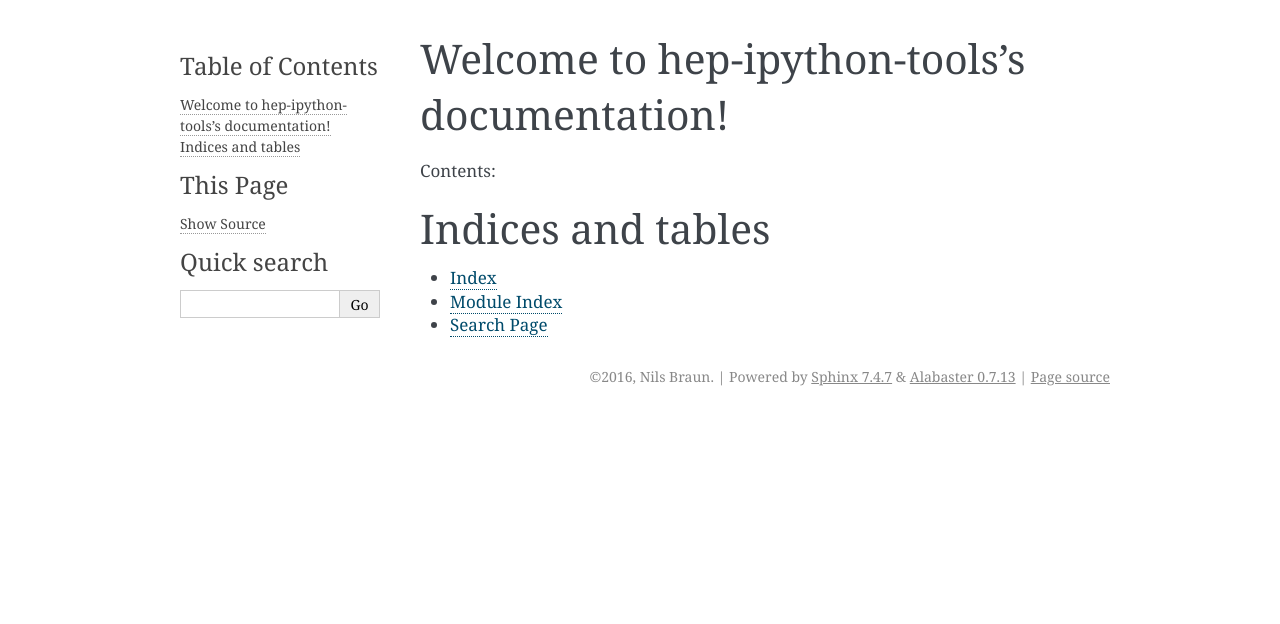
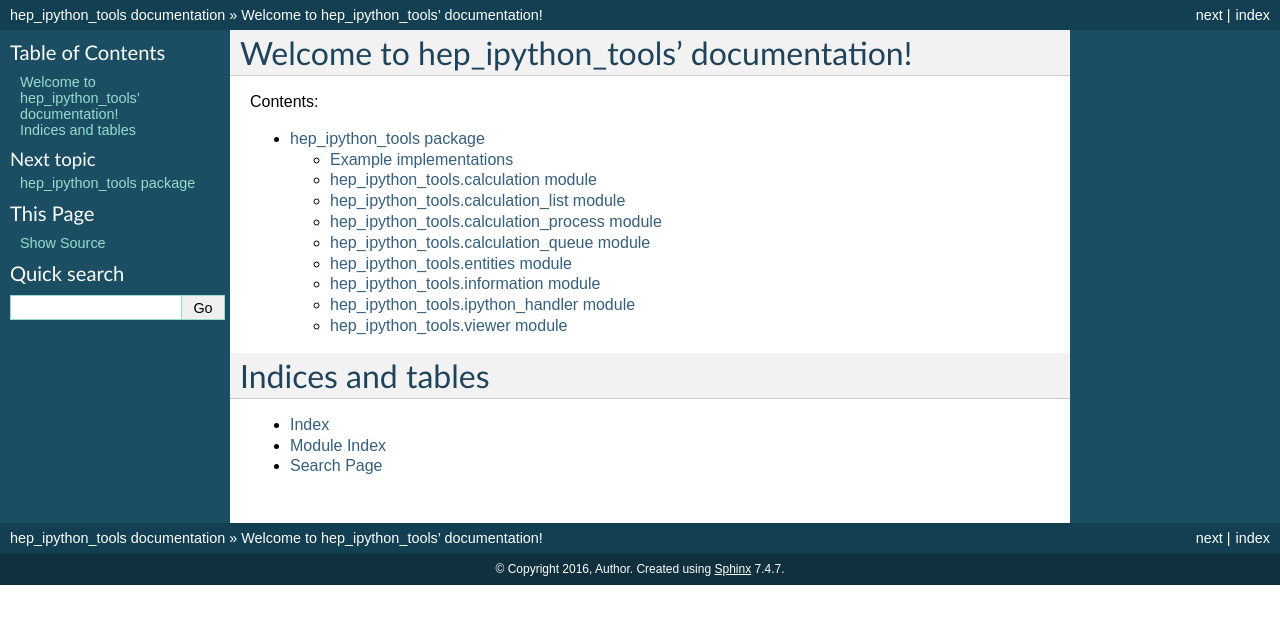
Before and after one commit to hep-ipython-tools/hep-ipython-tools, a Sphinx documentation site: the page built from docs/index.rst, in a window 1280 px wide. Shown: the top 624 px of the page. Built offline with Sphinx 7.4.7, drawn with Linux system fonts in a browser that asks for light colours.

```diff
--- a/docs/conf.py
+++ b/docs/conf.py
@@ -1,7 +1,7 @@
 # -*- coding: utf-8 -*-
 #
-# hep-ipython-tools documentation build configuration file, created by
-# sphinx-quickstart on Thu Oct  6 08:56:15 2016.
+# hep_ipython_tools documentation build configuration file, created by
+# sphinx-quickstart on Thu Oct  6 09:04:01 2016.
 #
 # This file is execfile()d with the current directory set to its
 # containing dir.
@@ -31,10 +31,8 @@
 # ones.
 extensions = [
     'sphinx.ext.autodoc',
-    'sphinx.ext.coverage',
-    'sphinx.ext.mathjax',
+    'sphinx.ext.todo',
     'sphinx.ext.viewcode',
-    'sphinx.ext.githubpages',
 ]
 
 # Add any paths that contain templates here, relative to this directory.
@@ -54,25 +52,25 @@ source_suffix = '.rst'
 master_doc = 'index'
 
 # General information about the project.
-project = u'hep-ipython-tools'
-copyright = u'2016, Nils Braun'
-author = u'Nils Braun'
+project = u'hep_ipython_tools'
+copyright = u'2016, Author'
+author = u'Author'
 
 # The version info for the project you're documenting, acts as replacement for
 # |version| and |release|, also used in various other places throughout the
 # built documents.
 #
 # The short X.Y version.
-version = u'1.0'
+version = u''
 # The full version, including alpha/beta/rc tags.
-release = u'1.0.0'
+release = u''
 
 # The language for content autogenerated by Sphinx. Refer to documentation
 # for a list of supported languages.
 #
 # This is also used if you do content translation via gettext catalogs.
 # Usually you set "language" from the command line for these cases.
-language = None
+language = 'en'
 
 # There are two options for replacing |today|: either, you set today to some
 # non-false value, then it is used:
@@ -117,7 +115,7 @@ pygments_style = 'sphinx'
 # keep_warnings = False
 
 # If true, `todo` and `todoList` produce output, else they produce nothing.
-todo_include_todos = False
+todo_include_todos = True
 
 
 # -- Options for HTML output ----------------------------------------------
@@ -125,7 +123,7 @@ todo_include_todos = False
 # The theme to use for HTML and HTML Help pages.  See the documentation for
 # a list of builtin themes.
 #
-html_theme = 'alabaster'
+html_theme = 'classic'
 
 # Theme options are theme-specific and customize the look and feel of a theme
 # further.  For a list of options available for each theme, see the
@@ -139,7 +137,7 @@ html_theme = 'alabaster'
 # The name for this set of Sphinx documents.
 # "<project> v<release> documentation" by default.
 #
-# html_title = u'hep-ipython-tools v1.0.0'
+# html_title = u'hep_ipython_tools v'
 
 # A shorter title for the navigation bar.  Default is the same as html_title.
 #
@@ -239,7 +237,7 @@ html_static_path = ['_static']
 # html_search_scorer = 'scorer.js'
 
 # Output file base name for HTML help builder.
-htmlhelp_basename = 'hep-ipython-toolsdoc'
+htmlhelp_basename = 'hep_ipython_toolsdoc'
 
 # -- Options for LaTeX output ---------------------------------------------
 
@@ -265,8 +263,8 @@ latex_elements = {
 # (source start file, target name, title,
 #  author, documentclass [howto, manual, or own class]).
 latex_documents = [
-    (master_doc, 'hep-ipython-tools.tex', u'hep-ipython-tools Documentation',
-     u'Nils Braun', 'manual'),
+    (master_doc, 'hep_ipython_tools.tex', u'hep\\_ipython\\_tools Documentation',
+     u'Author', 'manual'),
 ]
 
 # The name of an image file (relative to this directory) to place at the top of
@@ -307,7 +305,7 @@ latex_documents = [
 # One entry per manual page. List of tuples
 # (source start file, name, description, authors, manual section).
 man_pages = [
-    (master_doc, 'hep-ipython-tools', u'hep-ipython-tools Documentation',
+    (master_doc, 'hep_ipython_tools', u'hep_ipython_tools Documentation',
      [author], 1)
 ]
 
@@ -322,8 +320,8 @@ man_pages = [
 # (source start file, target name, title, author,
 #  dir menu entry, description, category)
 texinfo_documents = [
-    (master_doc, 'hep-ipython-tools', u'hep-ipython-tools Documentation',
-     author, 'hep-ipython-tools', 'One line description of project.',
+    (master_doc, 'hep_ipython_tools', u'hep_ipython_tools Documentation',
+     author, 'hep_ipython_tools', 'One line description of project.',
      'Miscellaneous'),
 ]
 
@@ -342,3 +340,88 @@ texinfo_documents = [
 # If true, do not generate a @detailmenu in the "Top" node's menu.
 #
 # texinfo_no_detailmenu = False
+
+
+# -- Options for Epub output ----------------------------------------------
+
+# Bibliographic Dublin Core info.
+epub_title = project
+epub_author = author
+epub_publisher = author
+epub_copyright = copyright
+
+# The basename for the epub file. It defaults to the project name.
+# epub_basename = project
+
+# The HTML theme for the epub output. Since the default themes are not
+# optimized for small screen space, using the same theme for HTML and epub
+# output is usually not wise. This defaults to 'epub', a theme designed to save
+# visual space.
+#
+# epub_theme = 'epub'
+
+# The language of the text. It defaults to the language option
+# or 'en' if the language is not set.
+#
+# epub_language = ''
+
+# The scheme of the identifier. Typical schemes are ISBN or URL.
+# epub_scheme = ''
+
+# The unique identifier of the text. This can be a ISBN number
+# or the project homepage.
+#
+# epub_identifier = ''
+
+# A unique identification for the text.
+#
+# epub_uid = ''
+
+# A tuple containing the cover image and cover page html template filenames.
+#
+# epub_cover = ()
+
+# A sequence of (type, uri, title) tuples for the guide element of content.opf.
+#
+# epub_guide = ()
+
+# HTML files that should be inserted before the pages created by sphinx.
+# The format is a list of tuples containing the path and title.
+#
+# epub_pre_files = []
+
+# HTML files that should be inserted after the pages created by sphinx.
+# The format is a list of tuples containing the path and title.
+#
+# epub_post_files = []
+
+# A list of files that should not be packed into the epub file.
+epub_exclude_files = ['search.html']
+
+# The depth of the table of contents in toc.ncx.
+#
+# epub_tocdepth = 3
+
+# Allow duplicate toc entries.
+#
+# epub_tocdup = True
+
+# Choose between 'default' and 'includehidden'.
+#
+# epub_tocscope = 'default'
+
+# Fix unsupported image types using the Pillow.
+#
+# epub_fix_images = False
+
+# Scale large images.
+#
+# epub_max_image_width = 0
+
+# How to display URL addresses: 'footnote', 'no', or 'inline'.
+#
+# epub_show_urls = 'inline'
+
+# If false, no index is generated.
+#
+# epub_use_index = True
--- /dev/null
+++ b/docs/hep_ipython_tools.basic.rst
@@ -0,0 +1,7 @@
+hep_ipython_tools.basic package
+===============================
+
+.. automodule:: hep_ipython_tools.basic
+    :members:
+    :undoc-members:
+    :show-inheritance:
--- /dev/null
+++ b/docs/hep_ipython_tools.rst
@@ -0,0 +1,100 @@
+=========================
+hep_ipython_tools package
+=========================
+
+.. automodule:: hep_ipython_tools
+    :members:
+    :undoc-members:
+    :show-inheritance:
+
+
+Example implementations
+-----------------------
+
+To help you with your first steps, there are two possible implementations and use-cases of the package
+already included in the code. Feel free to copy and use them for your own HEP software stack.
+
+The basic package only overloads the very basic classes you will need to use your own software with the package.
+It does not include any new functionality except the one already in the main package itself, except a single additional
+variable (called `another variable`) which can be steered from the outside and is passed to the calculation process.
+The calculation process itself does not do anything useful - it is just there for you to play around with the package.
+
+A bit more advanced is the simple package, which includes a (more or less) meaningful process, log output, collections
+output and an additional viewer. Use this example if you have understood the main principles of the package and want to
+have a template for your own HEP software.
+
+.. toctree::
+    :maxdepth: 1
+
+    hep_ipython_tools.basic
+    hep_ipython_tools.simple
+
+Also included in the repository is a full-fledged running example on how the hep_ipython_tools package is used in the
+Belle II analysis and software framework (basf2). You can have a look into the code and see how everything comes
+together. However, if you are not part of the Belle II collaboration, you probably do not have the correct software
+installed to use the package (this is why you will also not find any documentation here in the API docu).
+
+
+hep_ipython_tools.calculation module
+------------------------------------
+
+.. automodule:: hep_ipython_tools.calculation
+    :members:
+    :undoc-members:
+    :show-inheritance:
+
+hep_ipython_tools.calculation_list module
+-----------------------------------------
+
+.. automodule:: hep_ipython_tools.calculation_list
+    :members:
+    :undoc-members:
+    :show-inheritance:
+
+hep_ipython_tools.calculation_process module
+--------------------------------------------
+
+.. automodule:: hep_ipython_tools.calculation_process
+    :members:
+    :undoc-members:
+    :show-inheritance:
+
+hep_ipython_tools.calculation_queue module
+------------------------------------------
+
+.. automodule:: hep_ipython_tools.calculation_queue
+    :members:
+    :undoc-members:
+    :show-inheritance:
+
+hep_ipython_tools.entities module
+---------------------------------
+
+.. automodule:: hep_ipython_tools.entities
+    :members:
+    :undoc-members:
+    :show-inheritance:
+
+hep_ipython_tools.information module
+------------------------------------
+
+.. automodule:: hep_ipython_tools.information
+    :members:
+    :undoc-members:
+    :show-inheritance:
+
+hep_ipython_tools.ipython_handler module
+----------------------------------------
+
+.. automodule:: hep_ipython_tools.ipython_handler
+    :members:
+    :undoc-members:
+    :show-inheritance:
+
+hep_ipython_tools.viewer module
+-------------------------------
+
+.. automodule:: hep_ipython_tools.viewer
+    :members:
+    :undoc-members:
+    :show-inheritance:
--- a/docs/index.rst
+++ b/docs/index.rst
@@ -1,16 +1,17 @@
-.. hep-ipython-tools documentation master file, created by
-   sphinx-quickstart on Thu Oct  6 08:56:15 2016.
+.. hep_ipython_tools documentation master file, created by
+   sphinx-quickstart on Thu Oct  6 09:04:01 2016.
    You can adapt this file completely to your liking, but it should at least
    contain the root `toctree` directive.
 
-Welcome to hep-ipython-tools's documentation!
-=============================================
+Welcome to hep_ipython_tools' documentation!
+============================================
 
 Contents:
 
 .. toctree::
    :maxdepth: 2
 
+   hep_ipython_tools
 
 
 Indices and tables
```
Also changed, not shown: docs/hep_ipython_tools.simple.rst (added, +47 -0 lines), 1 other file.
